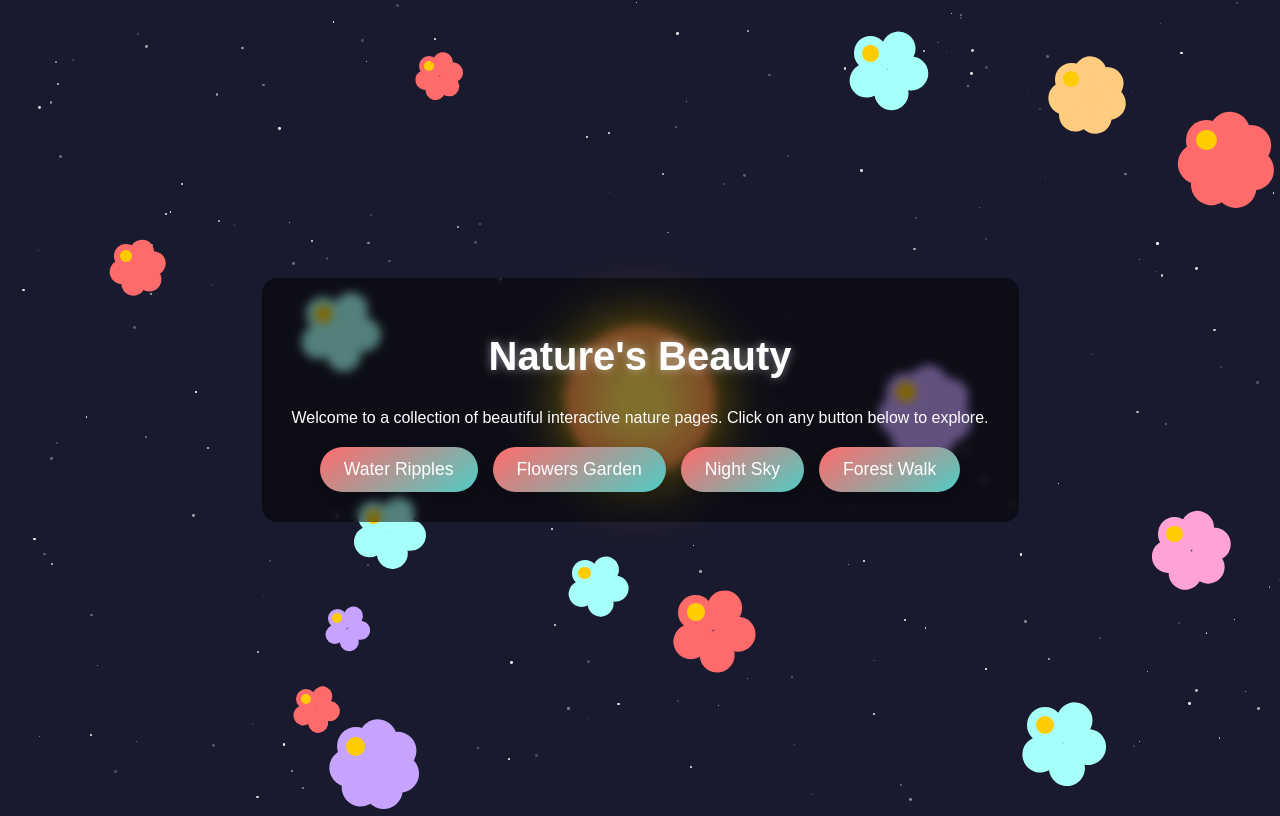
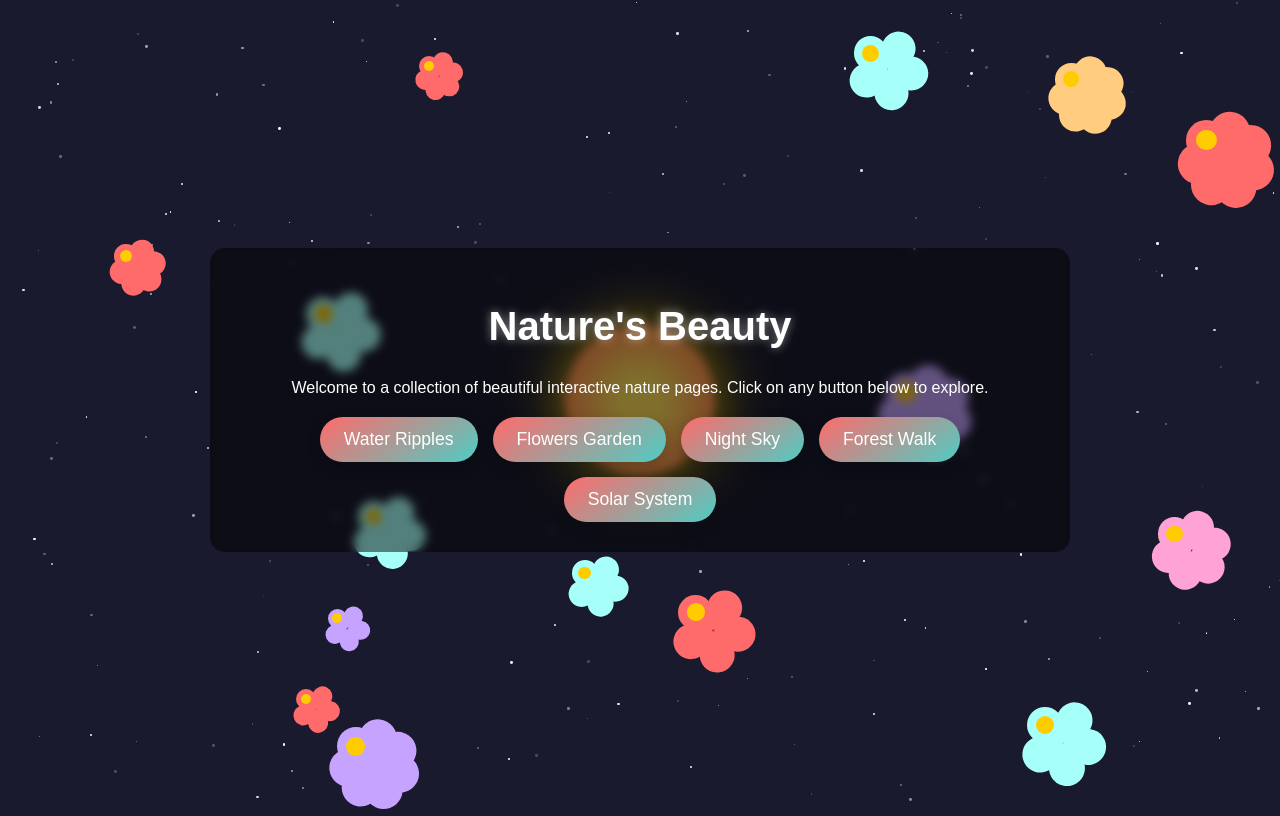
Before and after one commit to rockerritesh/canva, a plain HTML site: page index.html in a window 1280 px wide. Drawn offline with Linux system fonts and the light colour scheme.

Commit message:
Update index.html

```diff
--- a/index.html
+++ b/index.html
@@ -150,6 +150,7 @@
       <button class="nav-button" onclick="location.href='flowers.html'">Flowers Garden</button>
       <button class="nav-button" onclick="location.href='sky.html'">Night Sky</button>
       <button class="nav-button" onclick="location.href='forest.html'">Forest Walk</button>
+      <button class="nav-button" onclick="location.href='solar.html'">Solar System</button>
     </div>
   </div>
 
```
